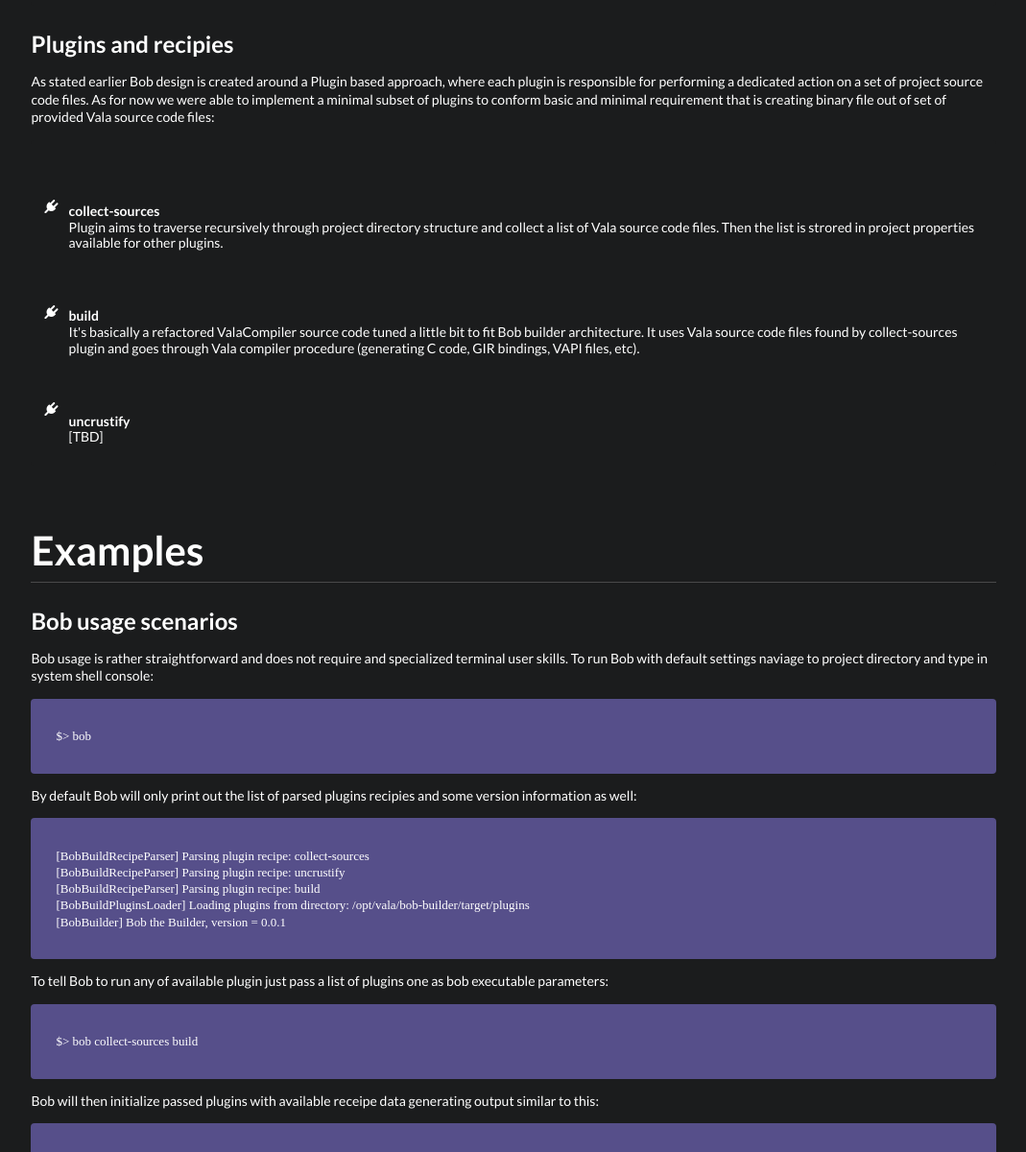
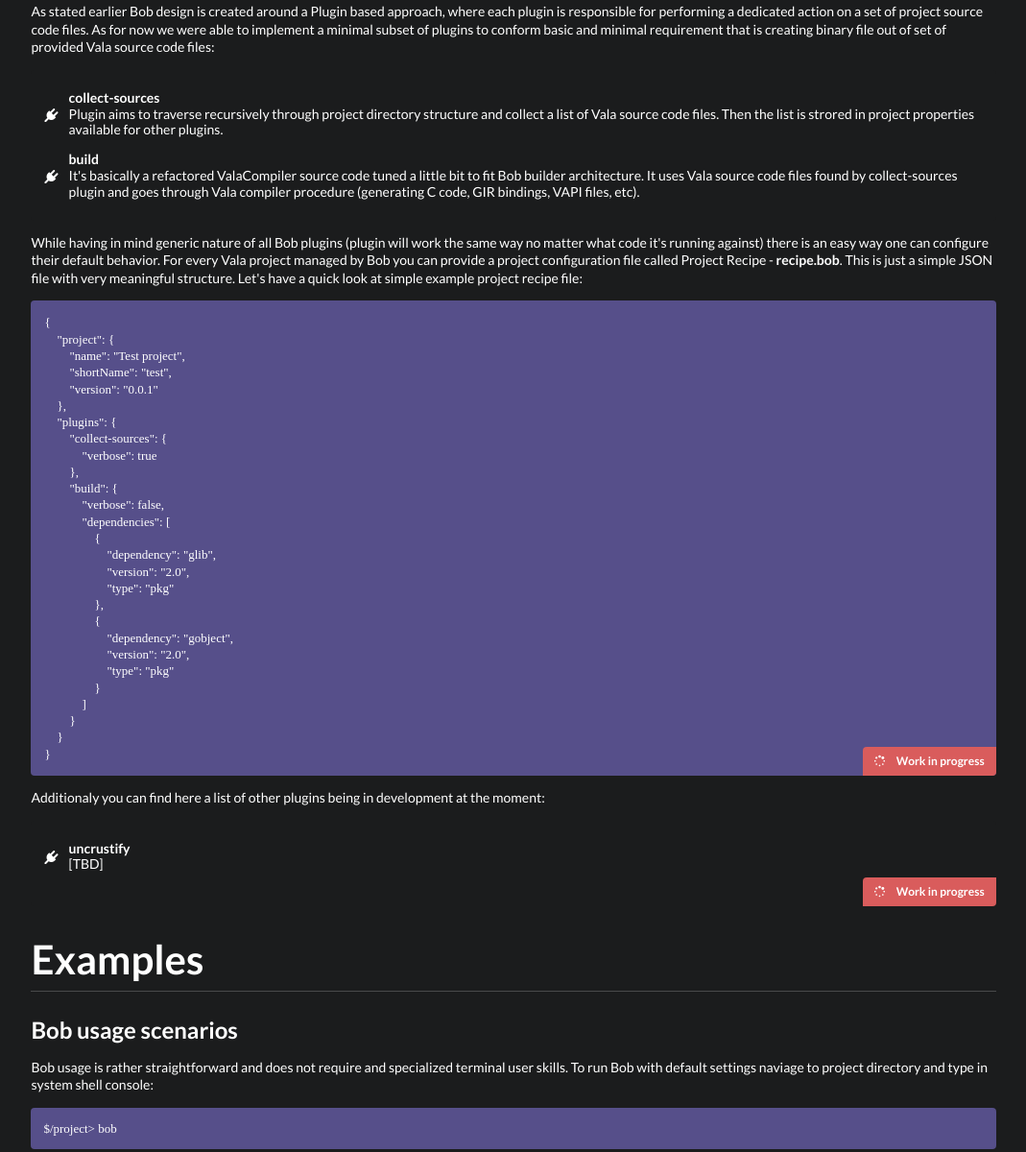
Before and after one commit to activey/valder, a plain HTML site: page index.html in a window 1280 px wide. Shown: the part 1375-2575 px from the top of the page at 96% size, without its empty margins (105-1174 px from the left). Drawn offline with nearby package versions, Linux system fonts and the light colour scheme; a web font is replaced by a local one.

Commit message:
Fixed navigation, tuned mobile version, other minors

```diff
--- a/css/homepage.css
+++ b/css/homepage.css
@@ -5,7 +5,6 @@
 html {
   font-size: 14px;
 }
-
 
 /*******************************
             Global
@@ -62,12 +61,6 @@ html {
 #home .segment h1 {
   font-size: 3em;
   margin-bottom: 0em;
-  padding-top: 40px;
-  /*margin-top: -40px;*/
-}
-
-.plugin.header {
-  padding-top: 45px;
 }
 
 #home .vertical.segment {
@@ -121,11 +114,13 @@ html {
     font-size: 1.5em;
   }
   #home .masthead.segment .information {
-    margin-left: 170px;
+    margin-left: 270px;
   }
 
   #home .masthead.segment .image {
-    width: 170px;
+    width: 220px;
+    bottom: -150px;
+    left: 20px;
   }
 
   #home .masthead.segment .button {
@@ -144,10 +139,6 @@ html {
     font-size: 0.7rem;
   }
 
-  #home .masthead.segment .column p {
-    display: none;
-  }
-
   #home .selection.list .right.floated {
     display: none;
   }
@@ -158,3 +149,11 @@ html {
   font-family: "Droid Sans Mono";
   font-size: small;
 }
+
+.offset:before {
+  display: block;
+  content: " ";
+  height: 40px;
+  margin-top: -40px;
+  visibility: hidden;
+}
--- a/index.html
+++ b/index.html
@@ -97,9 +97,9 @@
 
   <div class="ui inverted content vertical segment">
     <div class="ui very relaxed stackable page grid">
-      <div class="row" id="section_documentation">
+      <div class="row">
         <div class="column">
-          <h1 class="ui inverted dividing header">
+          <h1 id="section_documentation" class="ui inverted dividing offset header">
             Documentation
           </h1>
         </div>
@@ -183,32 +183,78 @@
               <div class="item">
                 <i class="plug icon"></i>
                 <div class="content">
-                  <div class="plugin header" id="plugin_collect_sources">collect-sources</div>
+                  <div class="offset header" id="plugin_collect_sources">collect-sources</div>
                   Plugin aims to traverse recursively through project directory structure and collect a list of Vala source code files. Then the list is strored in project properties available for other plugins.
                 </div>
               </div>
               <div class="item">
                 <i class="plug icon"></i>
                 <div class="content">
-                  <div class="plugin header" id="plugin_build">build</div>
+                  <div class="offset header" id="plugin_build">build</div>
                   It's basically a refactored ValaCompiler source code tuned a little bit to fit Bob builder architecture. It uses Vala source code files found by collect-sources plugin and goes through Vala compiler procedure (generating C code, GIR bindings, VAPI files, etc).
                 </div>
               </div>
+            </div>
+          </div>
+
+          <p>While having in mind generic nature of all Bob plugins (plugin will work the same way no matter what code it's running against) there is an easy way one can configure their default behavior. For every Vala project managed by Bob you can provide a project configuration file called Project Recipe - <strong>recipe.bob</strong>. This is just a simple JSON file with very meaningful structure. Let's have a quick look at simple example project recipe file:</p>
+
+          <div class="ui purple inverted segment">
+            <div class="preformatted">{
+    "project": {
+        "name": "Test project",
+        "shortName": "test",
+        "version": "0.0.1"
+    },
+    "plugins": {
+        "collect-sources": {
+            "verbose": true
+        },
+        "build": {
+            "verbose": false,
+            "dependencies": [
+                {
+                    "dependency": "glib",
+                    "version": "2.0",
+                    "type": "pkg"
+                },
+                {
+                    "dependency": "gobject",
+                    "version": "2.0",
+                    "type": "pkg"
+                }
+            ]
+        }
+    }
+}</div>
+            <div class="ui bottom right attached inverted red label">
+              <i class="spinner icon"></i>
+              Work in progress
+            </div>
+          </div>
+          <p>Additionaly you can find here a list of other plugins being in development at the moment:</p>
+
+          <div class="ui inverted segment" id="plugin_uncrustify">
+            <div class="ui inverted relaxed list">
               <div class="item">
                 <i class="plug icon"></i>
                 <div class="content">
-                  <div class="plugin header" id="plugin_uncrustify">uncrustify</div>
+                  <div class="offset header">uncrustify</div>
                   [TBD]
                 </div>
               </div>
+            </div>
+            <div class="ui bottom right attached inverted red label">
+              <i class="spinner icon"></i>
+              Work in progress
             </div>
           </div>
         </div>
       </div>
 
-      <div class="row" id="section_examples">
+      <div class="row">
         <div class="column">
-          <h1 class="ui inverted dividing header">
+          <h1 id="section_examples" class="ui inverted dividing offset header">
             Examples
           </h1>
         </div>
@@ -217,26 +263,19 @@
         <div class="sixteen wide column">
           <h2 class="ui inverted header">Bob usage scenarios</h2>
           <p>Bob usage is rather straightforward and does not require and specialized terminal user skills. To run Bob with default settings naviage to project directory and type in system shell console:</p>
-          <div class="ui purple inverted preformatted segment">
-    $> bob
-          </div>
+          <div class="ui purple inverted preformatted segment">$/project> bob</div>
           <p>
             By default Bob will only print out the list of parsed plugins recipies and some version information as well:
           </p>
-          <div class="ui purple inverted preformatted segment">
-    [BobBuildRecipeParser] Parsing plugin recipe: collect-sources
-    [BobBuildRecipeParser] Parsing plugin recipe: uncrustify
-    [BobBuildRecipeParser] Parsing plugin recipe: build
-    [BobBuildPluginsLoader] Loading plugins from directory: /opt/vala/bob-builder/target/plugins
-    [BobBuilder] Bob the Builder, version = 0.0.1
-          </div>
+          <div class="ui purple inverted preformatted segment">[BobBuildRecipeParser] Parsing plugin recipe: collect-sources
+[BobBuildRecipeParser] Parsing plugin recipe: uncrustify
+[BobBuildRecipeParser] Parsing plugin recipe: build
+[BobBuildPluginsLoader] Loading plugins from directory: /opt/vala/bob-builder/target/plugins
+[BobBuilder] Bob the Builder, version = 0.0.1</div>
           <p>To tell Bob to run any of available plugin just pass a list of plugins one as bob executable parameters:
-          <div class="ui purple inverted preformatted segment">
-    $> bob collect-sources build
-          </div>
+          <div class="ui purple inverted preformatted segment">$/project> bob collect-sources build</div>
           <p>Bob will then initialize passed plugins with available receipe data generating output similar to this:</p>
-          <div class="ui purple inverted preformatted segment">
-[BobBuildRecipeParser] Parsing plugin recipe: collect-sources
+          <div class="ui purple inverted preformatted segment">[BobBuildRecipeParser] Parsing plugin recipe: collect-sources
 [BobBuildRecipeParser] Parsing plugin recipe: build
 [BobBuildPluginsLoader] Loading plugins from directory: /bob/plugins
 [BobBuildPluginsLoader] Loaded build plugin module: /bob/plugins/libbuild.so
@@ -264,14 +303,13 @@
 [ValaCodeCompiler] Initializing CodeGenerator
 [BuildApplicationPlugin] Generating library binary.
 [ValaCodeCompiler] Starting code compilation ...
-[BuildApplicationPlugin] Code compilation finished.
-          </div>
+[BuildApplicationPlugin] Code compilation finished.</div>
         </div>
       </div>
 
-      <div class="row" id="section_qa">
+      <div class="row">
         <div class="column">
-          <h1 class="ui dividing inverted header">
+          <h1 id="section_qa" class="ui dividing inverted offset header">
             Questions and Answers
           </h1>
         </div>
```
